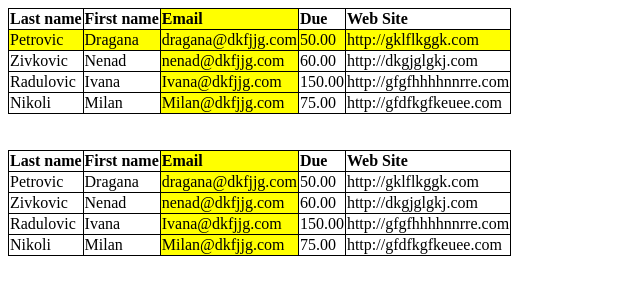
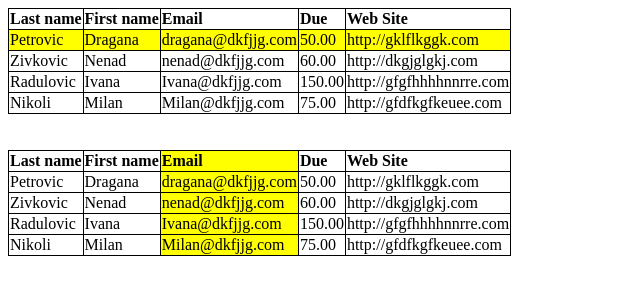
Before and after one commit to dragana1611/ITBootcamp_casovi, a plain HTML site: page 04/Tabele/index.html in a window 1280 px wide. Shown: the whole page, without its empty margins (0-640 px from the left). Drawn offline with Linux system fonts and the light colour scheme.

Commit message:
dodata klasa za drugu tabelu

```diff
--- a/04/Tabele/index.html
+++ b/04/Tabele/index.html
@@ -45,7 +45,7 @@
         <td>http://gfdfkgfkeuee.com</td>
        </tr>
    </table><br><br>
-   <table>
+   <table class="druga">
        <tr>
         <th>Last name</th>
         <th>First name</th>
--- a/04/Tabele/style_tabela.css
+++ b/04/Tabele/style_tabela.css
@@ -9,10 +9,10 @@ table{
 }
 
 
-table th:nth-child(3){
+table.druga th:nth-child(3){
     background-color: yellow;
 }
-table td:nth-child(3){
+table.druga td:nth-child(3){
     background-color: yellow;
 }
 th {
```
